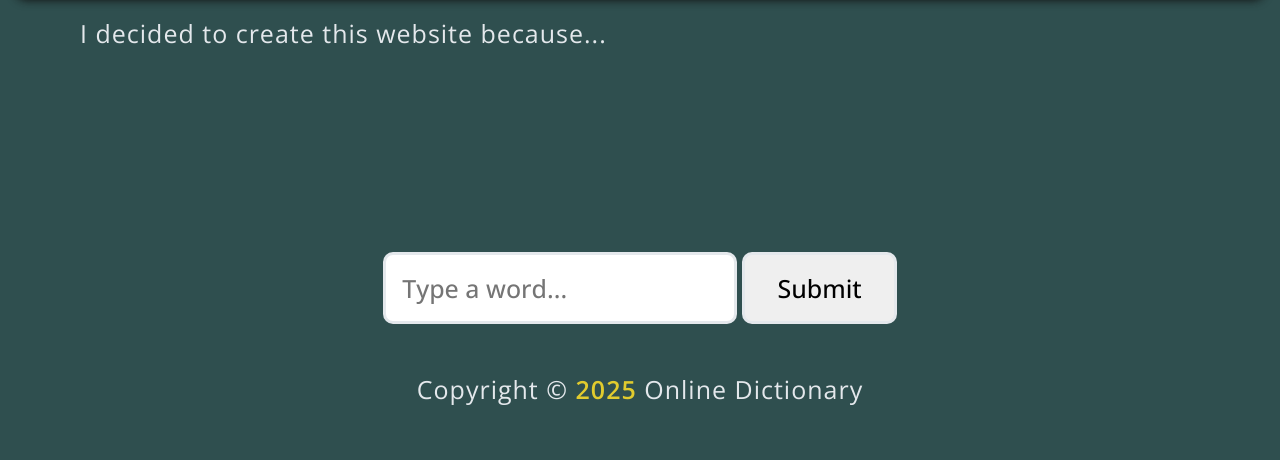
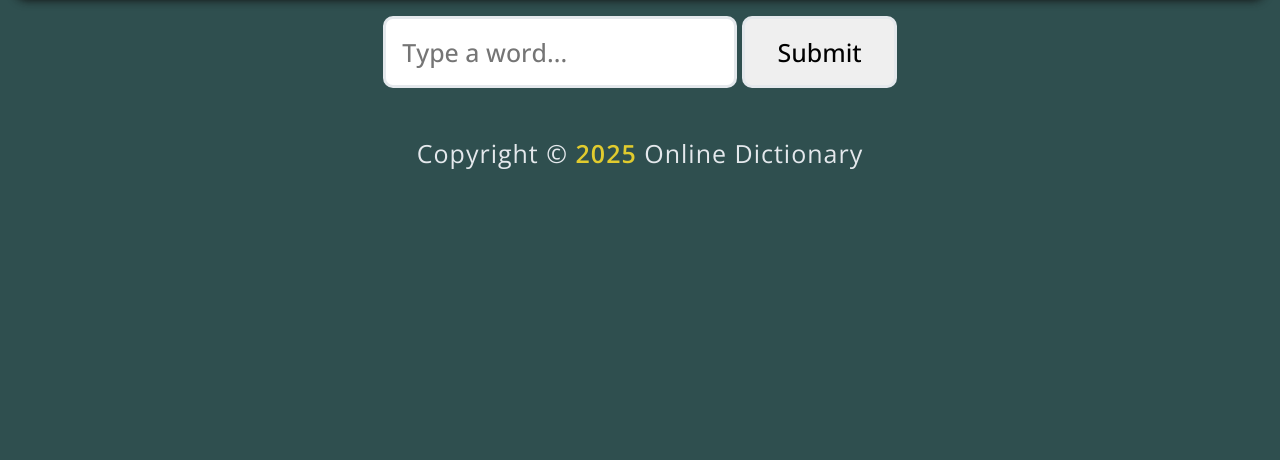
Before and after one commit to xxyrnn/dictionary, a Flask app: page / in a window 1280 px wide. Shown: the part 117-577 px from the top of the page. Run offline with Flask 3, Linux system fonts and the light colour scheme; some web fonts are replaced.

Commit message:
removed .intro

```diff
--- a/templates/index.html
+++ b/templates/index.html
@@ -3,10 +3,6 @@
 {% block title %}Home{% endblock %}
 
 {% block main %}
-    <div class="intro">
-        <p>I decided to create this website because...<br /><br /><br /><br /><br /><br /></p>
-    </div>
-
     <div class="form">
         <form name="search_word" action="/definition" method="get">
             <input type="text" id="word" name="word" placeholder="Type a word..." required />
```
